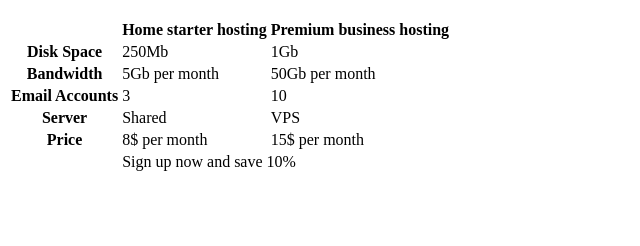
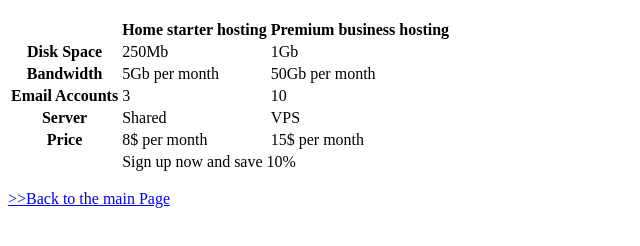
Before and after one commit to christopherwangemann/HTMLTestpage, a plain HTML site: page Tables.html in a window 1280 px wide. Shown: the part 48-294 px from the top of the page, without its empty margins (0-640 px from the left). Drawn offline with Linux system fonts and the light colour scheme.

Commit message:
Trying out link to index page

```diff
--- a/Tables.html
+++ b/Tables.html
@@ -46,5 +46,6 @@
           </tr>
         </tfoot>
       </table>
+      <p><a href="index.html"> >>Back to the main Page</a></p>
     </body>
 </html>
```
